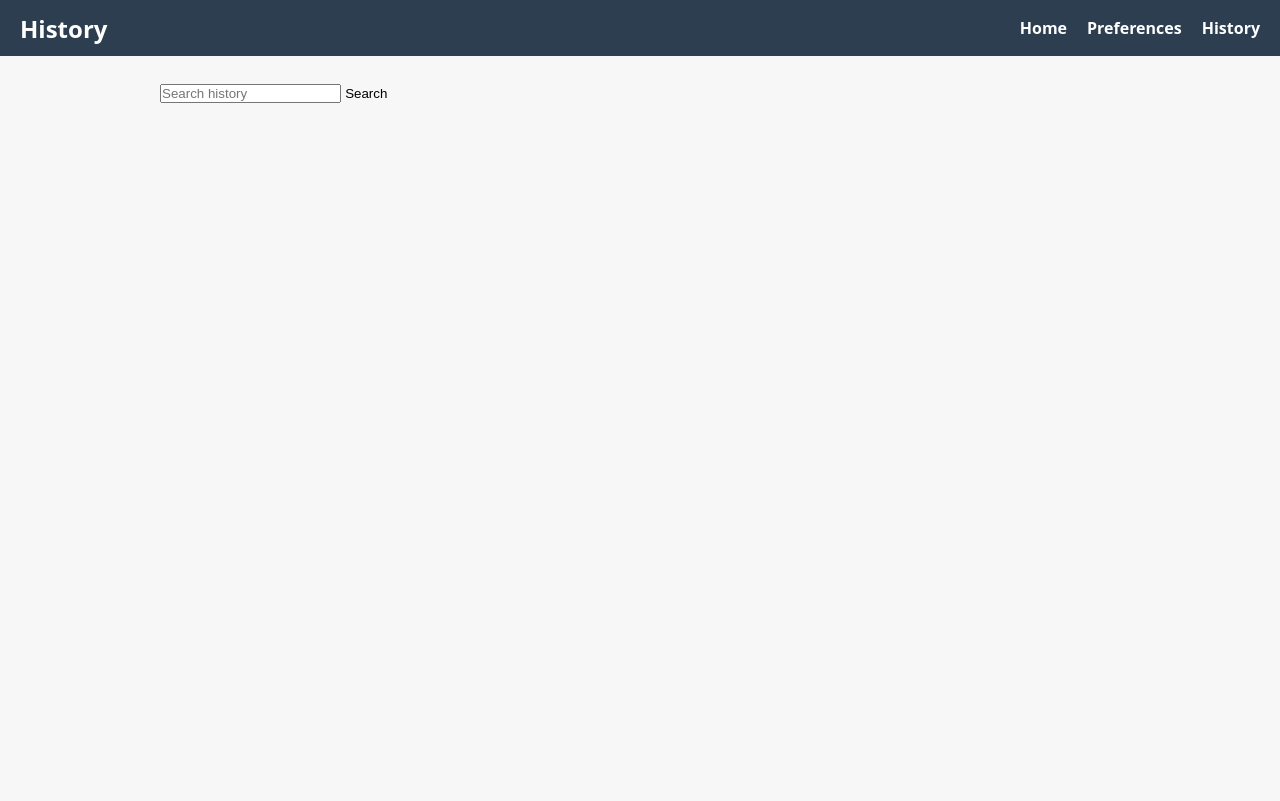
After one commit to dstock3/custom_chatbot, a Flask app: page /history in a window 1280 px wide. The commit adds this page. Run offline with Flask 3, Linux system fonts and the light colour scheme; data that the repository does not hold is empty.

Commit message:
added history route and corresponding html template.

```diff
--- a/app.py
+++ b/app.py
@@ -80,5 +80,11 @@ def preferences():
 
     return render_template('preferences.html', user=user, personality_options=personalities, model_options=model_options)
 
+@app.route('/history', methods=['GET'])
+def history():
+    user = get_user()
+    history = get_all_transcripts()
+    return render_template('history.html', user=user, history=history)
+
 if __name__ == '__main__':
     app.run(debug=True)
--- /dev/null
+++ b/templates/history.html
@@ -0,0 +1,35 @@
+<!DOCTYPE html>
+<html lang="en">
+<head>
+    <title>History</title>
+    <link rel="stylesheet" type="text/css" href="/static/css/style.css">
+    <link rel="stylesheet" type="text/css" href="/static/css/history.css">
+    <meta name="viewport" content="width=device-width, initial-scale=1.0">
+</head>
+<body>
+    <header>
+        <h1>History</h1>
+        <nav class="nav-bar">
+            <ul class="nav-list">
+                <li class="nav-list-item">
+                    <a class="nav-link selected" href="/">Home</a>
+                </li>
+                <li class="nav-list-item">
+                    <a class="nav-link" href="/preferences">Preferences</a>
+                </li>
+                <li class="nav-list-item">
+                    <a class="nav-link" href="/history">History</a>
+                </li>
+            </ul>
+        </nav>
+    </header>
+    <main>
+        <section class="search-bar">
+            <form id="search-form" method="get" action="/history/search">
+                <input type="search" id="search" name="search" placeholder="Search history">
+                <button type="submit">Search</button>
+            </form>
+        </section>
+    </main>
+</body>
+</html>
```
Also changed, not shown: templates/index.html (+7 -9 lines), templates/preferences.html (+5 -2 lines), static/css/history.css (added).
